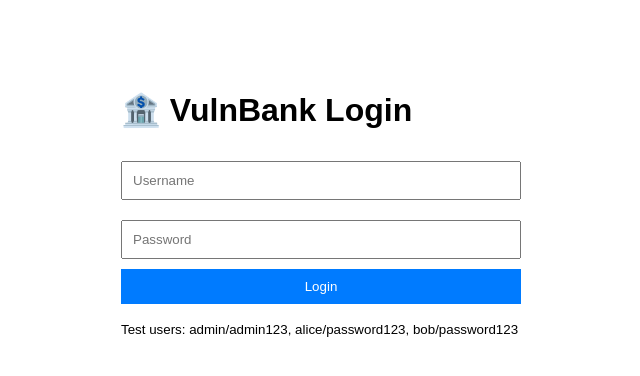
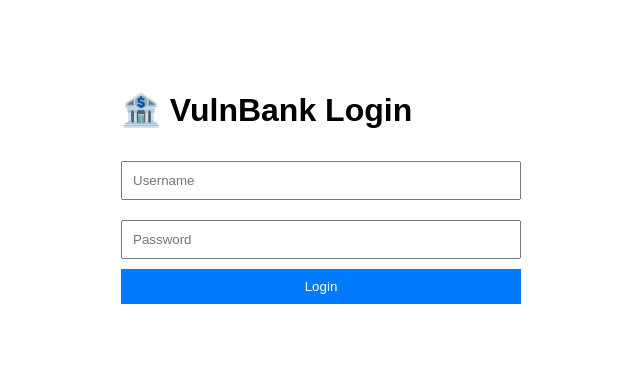
Before and after one commit to Techchunk4/vulnbank-lab, a Django app: page / in a window 1280 px wide. Shown: the top 376 px of the page, without its empty margins (319-959 px from the left). Run offline with Django 4.2, Linux system fonts and the light colour scheme.

Commit message:
Initial commit

```diff
--- a/templates/login.html
+++ b/templates/login.html
@@ -17,6 +17,6 @@
         <input type="password" name="password" placeholder="Password" required>
         <button type="submit">Login</button>
     </form>
-    <p><small>Test users: admin/admin123, alice/password123, bob/password123</small></p>
+   <!---<p><small>Test users: admin/admin123, alice/password123, bob/password123</small></p>--->
 </body>
 </html>
```
Also changed, not shown: README.md.
